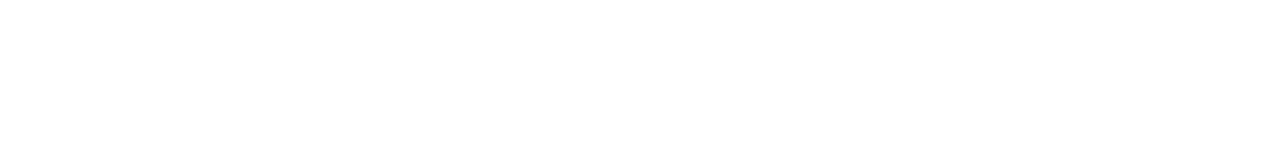
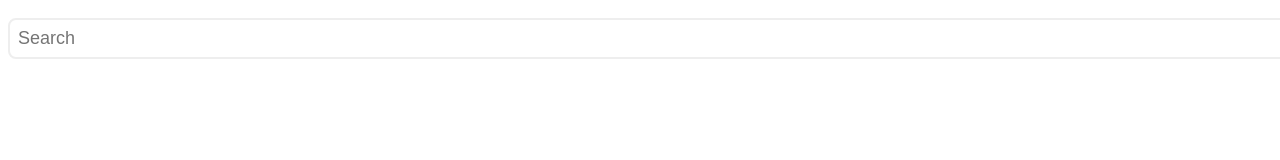
Before and after one commit to AvaniSujith/Todo-Typescript, a Vue app: page / in a window 1280 px wide. Shown: the top 160 px of the page. Built offline with nearby package versions, Linux system fonts and the light colour scheme.

Commit message:
feat: convert input bar into typed version

```diff
--- a/src/App.vue
+++ b/src/App.vue
@@ -1,10 +1,14 @@
 <script setup lang="ts">
+import { ref } from "vue";
+
+import InputBar from "./components/InputBar.vue";
+
+const inputValue = ref("");
 </script>
 
 <template>
-
+  <InputBar placeholder="Search" v-model="inputValue" />
+  <p>{{ inputValue }}</p>
 </template>
 
-<style scoped>
-
-</style>
+<style scoped></style>
--- /dev/null
+++ b/src/components/InputBar.vue
@@ -0,0 +1,35 @@
+<script setup lang="ts">
+defineProps<{
+  modelValue: string;
+  placeholder: string;
+}>();
+
+const emit = defineEmits(["update:modelValue"]);
+
+const handleInput = (event: Event) => {
+    const inputValue = (event.target as HTMLInputElement).value
+    emit("update:modelValue", inputValue);
+}
+
+</script>
+
+<template>
+  <input
+    class="input-bar"
+    type="text"
+    :placeholder="placeholder"
+    :value="modelValue"
+    @input="handleInput"
+  />
+</template>
+
+<style scoped>
+.input-bar {
+  border: 2px solid #eee;
+  padding: 8px;
+  border-radius: 8px;
+  font-size: 18px;
+  margin: 10px 0px;
+  width: 100%;
+}
+</style>
```
